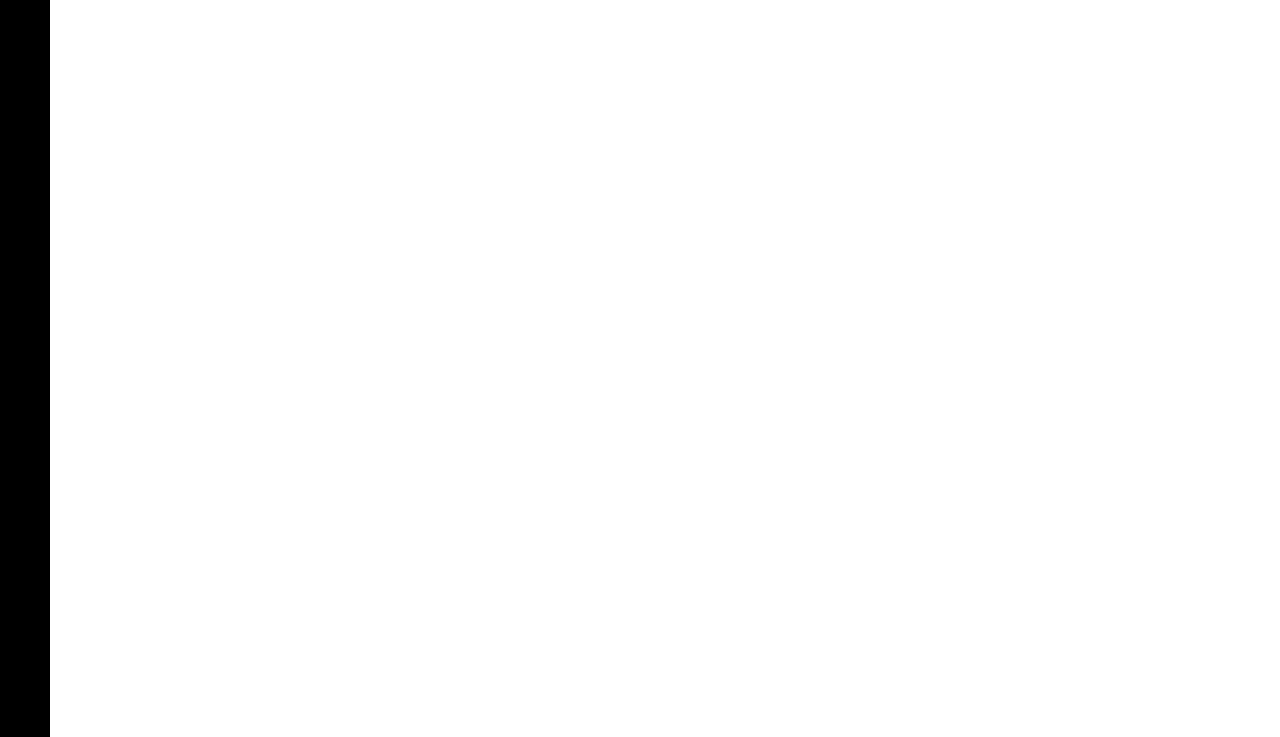
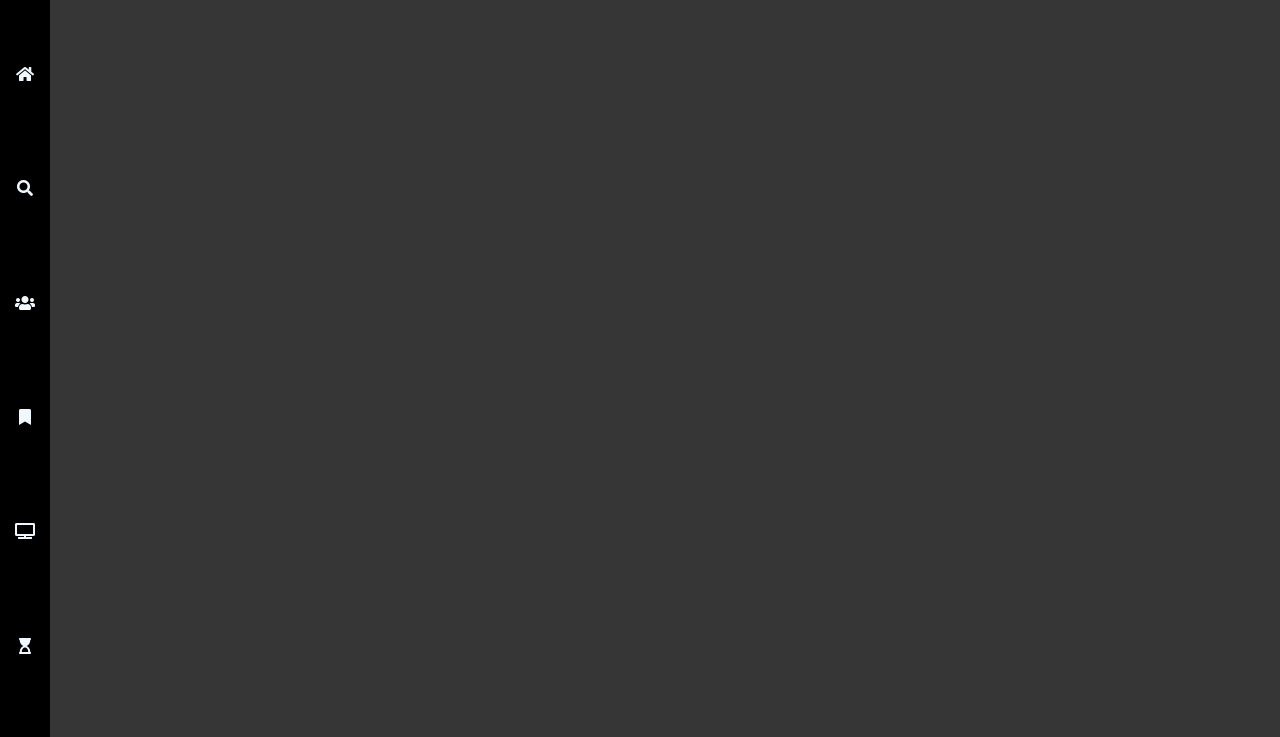
Before and after one commit to saifali-95/netflix, a plain HTML site: page index.html in a window 1280 px wide. Shown: the part 63-800 px from the top of the page. Drawn offline with Linux system fonts and the light colour scheme.

Commit message:
add sidebar icons and styling

```diff
--- a/index.html
+++ b/index.html
@@ -44,6 +44,16 @@
         </div>
       </div>
     </div>
-    <div class="sidebar"></div>
+    <div class="sidebar">
+        <i class="fas fa-home"></i>
+        <i class="fas fa-search"></i>
+        <i class="fas fa-users"></i>
+        <i class="fas fa-bookmark"></i>
+        <i class="fas fa-tv"></i>
+        <i class="fas fa-hourglass-start"></i>
+        <i class="fas fa-shopping-cart"></i>
+    </div>
+    <div class="container">
+    </div>
   </body>
 </html>
--- a/styles.css
+++ b/styles.css
@@ -104,4 +104,15 @@ body{
   background-color: black;
   color: aliceblue;
   position: fixed;
+  display: flex;
+  flex-direction: column;
+  justify-content: space-around;
+  align-items: center;
+  padding: 30px 0px 20px 0px;
 }
+
+.container {
+  background-color: rgb(54, 54, 54);
+  height: calc(100vh - 50px);
+  margin-left: 50px;
+}
```
